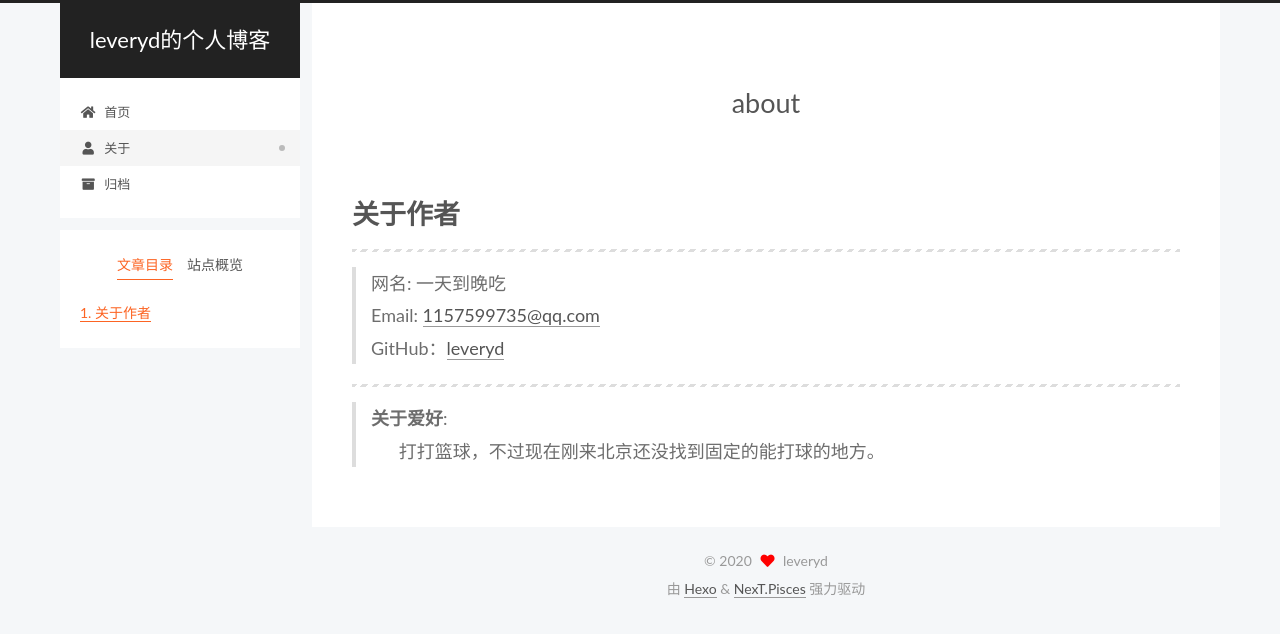
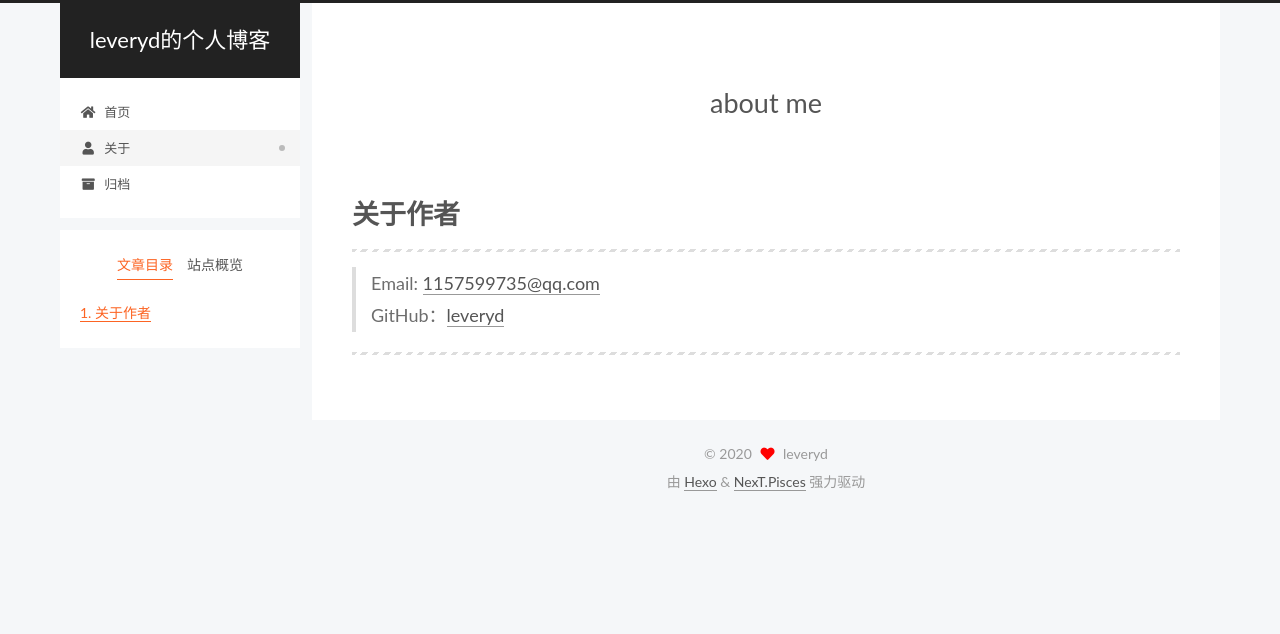
Before and after one commit to rapper-zc/NewBlog, a plain HTML site: page about/index.html in a window 1280 px wide. Drawn offline with nearby package versions, Linux system fonts and the light colour scheme.

Commit message:
Site updated: 2020-12-17 10:08:19

```diff
--- a/about/index.html
+++ b/about/index.html
@@ -25,13 +25,13 @@
   </script>
 <meta name="description" content="p {     color: #6D6D6D;     font-size: 18px;     line-height: 1.5;     letter-spacing: 2px;     margin-top: -10px; } hr {     margin-top: 0;     margin-bottom: 25px; } blockquote p {     line-height:">
 <meta property="og:type" content="website">
-<meta property="og:title" content="about">
+<meta property="og:title" content="about me">
 <meta property="og:url" content="http://yoursite.com/about/index.html">
 <meta property="og:site_name" content="leveryd的个人博客">
 <meta property="og:description" content="p {     color: #6D6D6D;     font-size: 18px;     line-height: 1.5;     letter-spacing: 2px;     margin-top: -10px; } hr {     margin-top: 0;     margin-bottom: 25px; } blockquote p {     line-height:">
 <meta property="og:locale" content="zh_CN">
-<meta property="article:published_time" content="2016-04-27T02:17:44.000Z">
-<meta property="article:modified_time" content="2020-12-16T12:15:39.051Z">
+<meta property="article:published_time" content="2020-12-27T02:17:44.000Z">
+<meta property="article:modified_time" content="2020-12-17T02:08:06.198Z">
 <meta property="article:author" content="leveryd">
 <meta name="twitter:card" content="summary">
 
@@ -48,7 +48,7 @@
     lang   : 'zh-CN'
   };
 </script>
-<title>about | leveryd的个人博客
+<title>about me | leveryd的个人博客
 </title>
 
 
@@ -222,7 +222,7 @@
 
     <div class="post-block" lang="zh-CN"><header class="post-header">
 
-<h1 class="post-title" itemprop="name headline">about
+<h1 class="post-title" itemprop="name headline">about me
 </h1>
 
 <div class="post-meta-container">
@@ -254,14 +254,10 @@ blockquote p {
 
 <h1 id="关于作者"><a href="#关于作者" class="headerlink" title="关于作者"></a>关于作者</h1><hr id="line"/>
 
-
 <blockquote>
-<p>网名: 一天到晚吃<br>Email: <a href="mailto:1157599735@qq.com">1157599735@qq.com</a><br>GitHub：<a target="_blank" rel="noopener" href="https://github.com/lveryd">leveryd</a></p>
+<p>Email: <a href="mailto:1157599735@qq.com">1157599735@qq.com</a><br>GitHub：<a target="_blank" rel="noopener" href="https://github.com/lveryd">leveryd</a></p>
 </blockquote>
 <hr>
-<blockquote>
-<p><strong>关于爱好</strong>: <br />&nbsp;&nbsp;&nbsp;&nbsp;&nbsp;&nbsp;打打篮球，不过现在刚来北京还没找到固定的能打球的地方。</p>
-</blockquote>
 
       </div>
 
```
